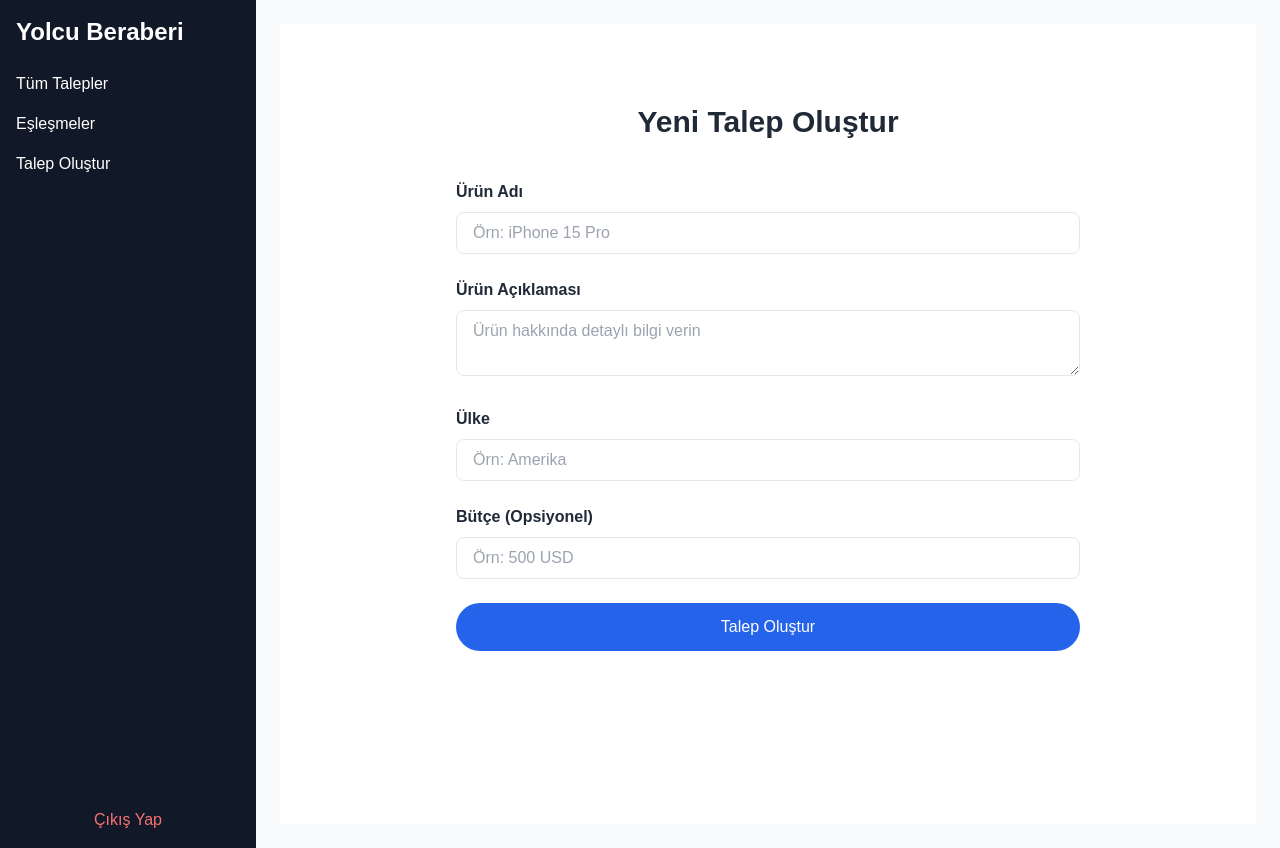
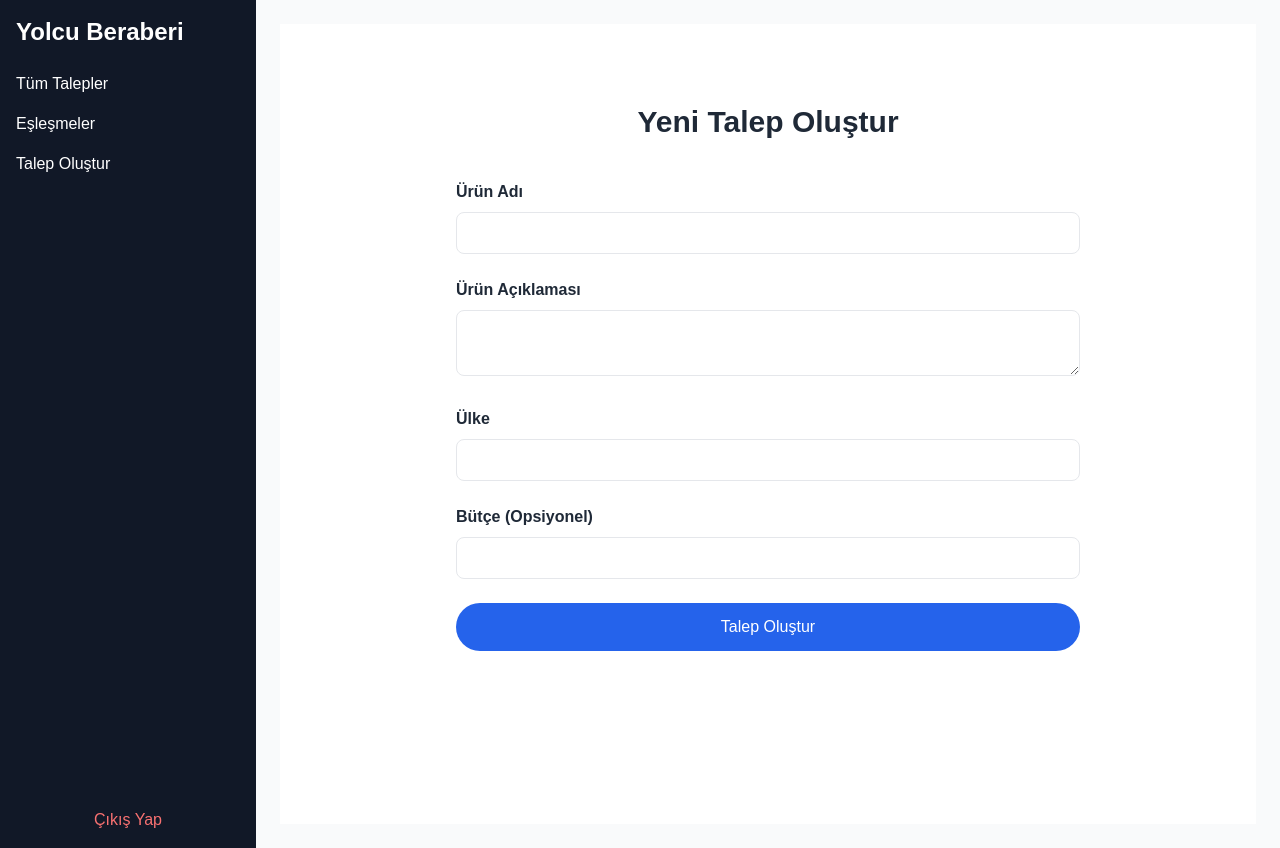
Before and after one commit to mssalci/yolcuberaberi, a Next.js app: page /talep in a window 1280 px wide. Built offline with nearby package versions, Linux system fonts and the light colour scheme; no server answers; sample sign-in values are in the browser's storage.

Commit message:
Update talep.js

```diff
--- a/pages/talep.js
+++ b/pages/talep.js
@@ -1,7 +1,40 @@
 // pages/talep.js
+import { useState } from "react";
+import { db, auth } from "../firebase/firebaseConfig";
+import { collection, addDoc, serverTimestamp } from "firebase/firestore";
 import Head from "next/head";
+import { useRouter } from "next/router";
 
 export default function Talep() {
+  const router = useRouter();
+  const [formData, setFormData] = useState({
+    baslik: "",
+    aciklama: "",
+    ulke: "",
+    butce: "",
+  });
+
+  const handleChange = (e) => {
+    setFormData({ ...formData, [e.target.name]: e.target.value });
+  };
+
+  const handleSubmit = async (e) => {
+    e.preventDefault();
+    const user = auth.currentUser;
+    if (!user) return alert("Lütfen giriş yapın.");
+
+    try {
+      await addDoc(collection(db, "talepler"), {
+        ...formData,
+        kullaniciId: user.uid,
+        tarih: serverTimestamp(),
+      });
+      router.push("/talepler");
+    } catch (err) {
+      alert("Talep oluşturulamadı. Hata: " + err.message);
+    }
+  };
+
   return (
     <>
       <Head>
@@ -12,25 +45,25 @@ export default function Talep() {
         <section className="py-20 px-6 max-w-2xl mx-auto">
           <h1 className="text-3xl font-bold mb-10 text-center">Yeni Talep Oluştur</h1>
 
-          <form className="space-y-6">
+          <form onSubmit={handleSubmit} className="space-y-6">
             <div>
               <label className="block mb-2 font-semibold">Ürün Adı</label>
-              <input type="text" className="w-full border px-4 py-2 rounded-lg" placeholder="Örn: iPhone 15 Pro" />
+              <input name="baslik" type="text" onChange={handleChange} className="w-full border px-4 py-2 rounded-lg" required />
             </div>
 
             <div>
               <label className="block mb-2 font-semibold">Ürün Açıklaması</label>
-              <textarea className="w-full border px-4 py-2 rounded-lg" placeholder="Ürün hakkında detaylı bilgi verin"></textarea>
+              <textarea name="aciklama" onChange={handleChange} className="w-full border px-4 py-2 rounded-lg" required />
             </div>
 
             <div>
               <label className="block mb-2 font-semibold">Ülke</label>
-              <input type="text" className="w-full border px-4 py-2 rounded-lg" placeholder="Örn: Amerika" />
+              <input name="ulke" type="text" onChange={handleChange} className="w-full border px-4 py-2 rounded-lg" required />
             </div>
 
             <div>
               <label className="block mb-2 font-semibold">Bütçe (Opsiyonel)</label>
-              <input type="number" className="w-full border px-4 py-2 rounded-lg" placeholder="Örn: 500 USD" />
+              <input name="butce" type="number" onChange={handleChange} className="w-full border px-4 py-2 rounded-lg" />
             </div>
 
             <button type="submit" className="bg-blue-600 text-white py-3 px-6 rounded-full hover:bg-blue-700 w-full">
```
